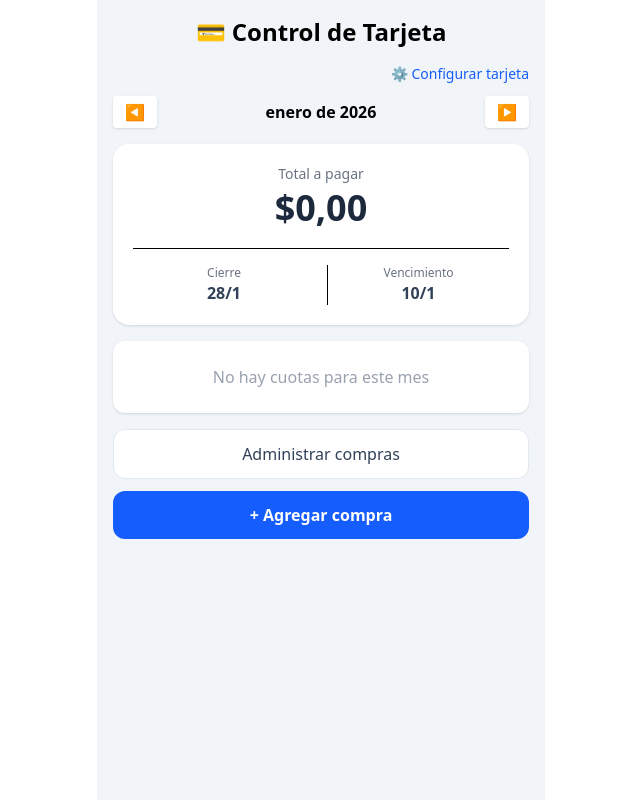
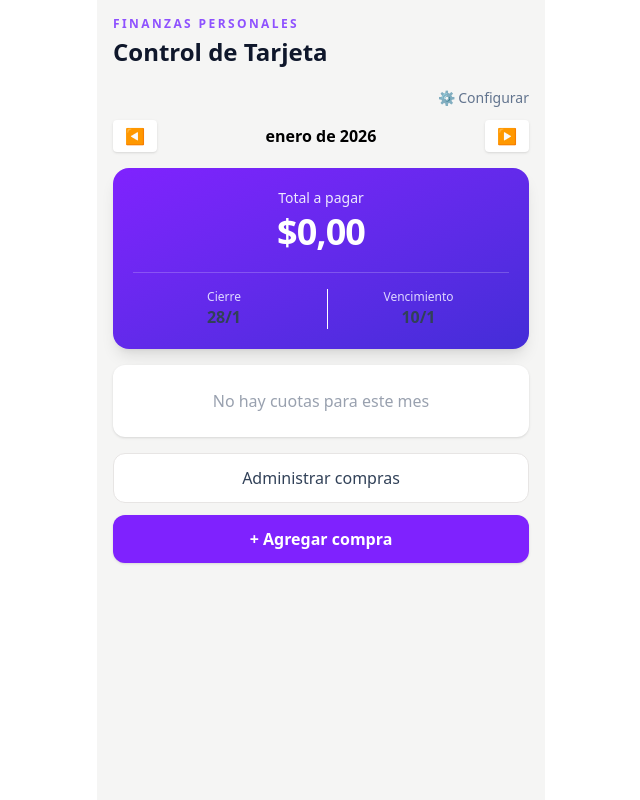
Before and after one commit to beenacoder/control-tarjeta, a React (Vite) app: page / in a window 1280 px wide. Shown: the whole page, without its empty margins (319-959 px from the left). Built offline with nearby package versions, Linux system fonts and the light colour scheme.

Commit message:
diseño visual

```diff
--- a/src/App.jsx
+++ b/src/App.jsx
@@ -12,10 +12,8 @@ import ModalCompra from "./components/ModalCompra";
 
 
 export default function App() {
-  // const [compras, setCompras] = useState([]);
+  const [modalConfigAbierto, setModalConfigAbierto] = useState(false);
   const [compraEditando, setCompraEditando] = useState(null);
-  const [mostrarConfig, setMostrarConfig] = useState(false);
-  // const [mostrarNuevaCompra, setMostrarNuevaCompra] = useState(false);
   const [modalCompraAbierto, setModalCompraAbierto] = useState(false);
   const [mostrarCompras, setMostrarCompras] = useState(false);
   const [mesVista, setMesVista] = useState(new Date());
@@ -96,32 +94,30 @@ export default function App() {
 
 
   return (
-    <div className="min-h-screen bg-slate-100 p-4 max-w-md mx-auto">
-      <h1 className="text-2xl font-bold text-center mb-4">
-        💳 Control de Tarjeta
-      </h1>
+    <div className="min-h-screen bg-stone-100 p-4 max-w-md mx-auto">
+      <div className="mb-5">
+        <p className="text-xs uppercase tracking-[0.2em] text-violet-500 font-semibold">
+          Finanzas personales
+        </p>
+        <h1 className="text-2xl font-bold text-slate-900 mt-1">
+          Control de Tarjeta
+        </h1>
+      </div>
 
       <div className="flex justify-end mb-3">
         <button
-          onClick={() => setMostrarConfig(!mostrarConfig)}
-          className="text-sm text-blue-600 font-medium"
+          onClick={() => setModalConfigAbierto(true)}
+          className="text-sm text-slate-500 hover:text-violet-600 font-medium transition"
         >
-          {mostrarConfig ? "Cerrar configuración" : "⚙️ Configurar tarjeta"}
+          ⚙️ Configurar
         </button>
       </div>
-
-      {mostrarConfig && (
-        <ConfigTarjeta
-          config={configTarjeta}
-          onChange={setConfigTarjeta}
-        />
-      )}
       <MesSelector mes={mesVista} setMes={setMesVista} />
 
-      <div className="bg-white rounded-2xl shadow p-5 mb-4">
+      <div className="bg-linear-to-br from-violet-600 to-indigo-700 rounded-2xl shadow-lg p-5 mb-4 text-white">
         <div className="text-center mb-5">
-          <div className="text-sm text-gray-500 mb-1">Total a pagar</div>
-          <div className="text-4xl font-bold text-slate-800">
+          <div className="text-sm text-violet-100 mb-1">Total a pagar</div>
+          <div className="text-4xl font-bold tracking-tight">
             ${totalMes.toLocaleString("es-AR", {
               minimumFractionDigits: 2,
               maximumFractionDigits: 2,
@@ -129,9 +125,9 @@ export default function App() {
           </div>
         </div>
 
-        <div className="grid grid-cols-2 gap-3 border-t pt-4">
+        <div className="grid grid-cols-2 gap-3 border-t border-white/20 pt-4 mt-5">
           <div className="text-center">
-            <div className="text-xs text-gray-500">Cierre</div>
+            <div className="text-xs text-violet-200">Cierre</div>
             <div className="font-semibold text-slate-700">
               {cierre.toLocaleDateString("es-AR", {
                 day: "2-digit",
@@ -141,7 +137,7 @@ export default function App() {
           </div>
 
           <div className="text-center border-l">
-            <div className="text-xs text-gray-500">Vencimiento</div>
+            <div className="text-xs text-violet-200">Vencimiento</div>
             <div className="font-semibold text-slate-700">
               {vencimiento.toLocaleDateString("es-AR", {
                 day: "2-digit",
@@ -157,7 +153,7 @@ export default function App() {
       <div className="mb-3">
         <button
           onClick={() => setMostrarCompras(!mostrarCompras)}
-          className="w-full bg-white border border-slate-200 text-slate-700 rounded-xl py-3 font-medium"
+          className="w-full bg-white border border-stone-200 text-slate-700 rounded-xl py-3 font-medium hover:bg-stone-50 transition"
         >
           {mostrarCompras ? "Cerrar compras" : "Administrar compras"}
         </button>
@@ -174,7 +170,7 @@ export default function App() {
       <div className="mb-4">
         <button
           onClick={abrirNuevaCompra}
-          className="w-full bg-blue-600 text-white rounded-xl py-3 font-semibold"
+          className="w-full bg-violet-600 hover:bg-violet-700 text-white rounded-xl py-3 font-semibold shadow-sm transition"
         >
           + Agregar compra
         </button>
@@ -196,6 +192,16 @@ export default function App() {
           }}
         />
       </ModalCompra>
+
+      <ModalCompra
+        abierto={modalConfigAbierto}
+        onCerrar={() => setModalConfigAbierto(false)}
+      >
+        <ConfigTarjeta
+          config={configTarjeta}
+          onChange={setConfigTarjeta}
+        />
+      </ModalCompra>
       {/* {console.table(compras.flatMap(generarCuotas))} */}
 
     </div>
--- a/src/components/ConfigTarjeta.jsx
+++ b/src/components/ConfigTarjeta.jsx
@@ -1,8 +1,8 @@
 export default function ConfigTarjeta({ config, onChange }) {
   return (
-    <div className="bg-white rounded-xl shadow p-4 mb-4">
-      <h3 className="font-semibold mb-3">
-        ⚙️ Configuración de tarjeta
+    <div className="pb-2" >
+      <h3 className="text-lg font-semibold text-slate-800 mb-4">
+        Configuración de tarjeta
       </h3>
 
       <div className="flex gap-3">
@@ -44,6 +44,6 @@ export default function ConfigTarjeta({ config, onChange }) {
           />
         </div>
       </div>
-    </div>
+    </div >
   );
 }
```
